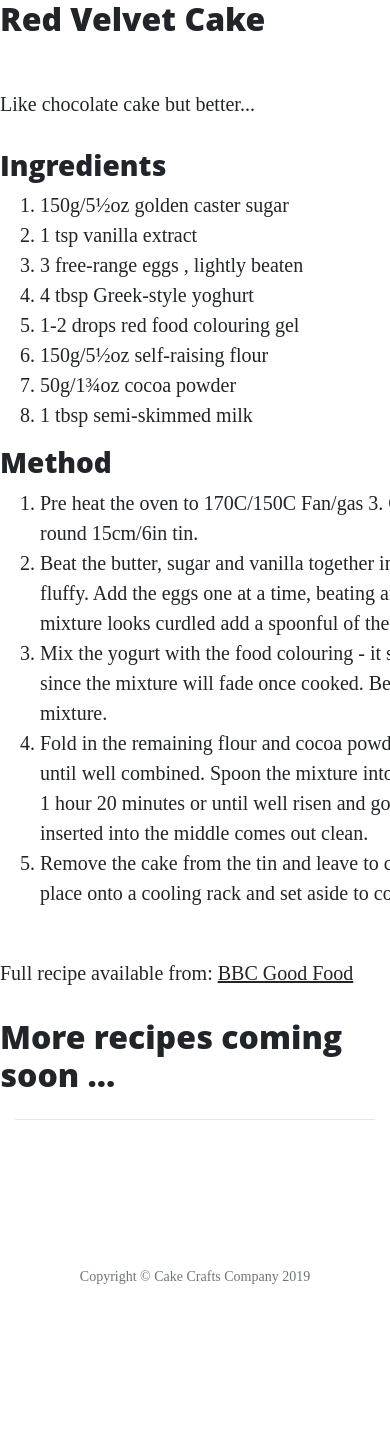
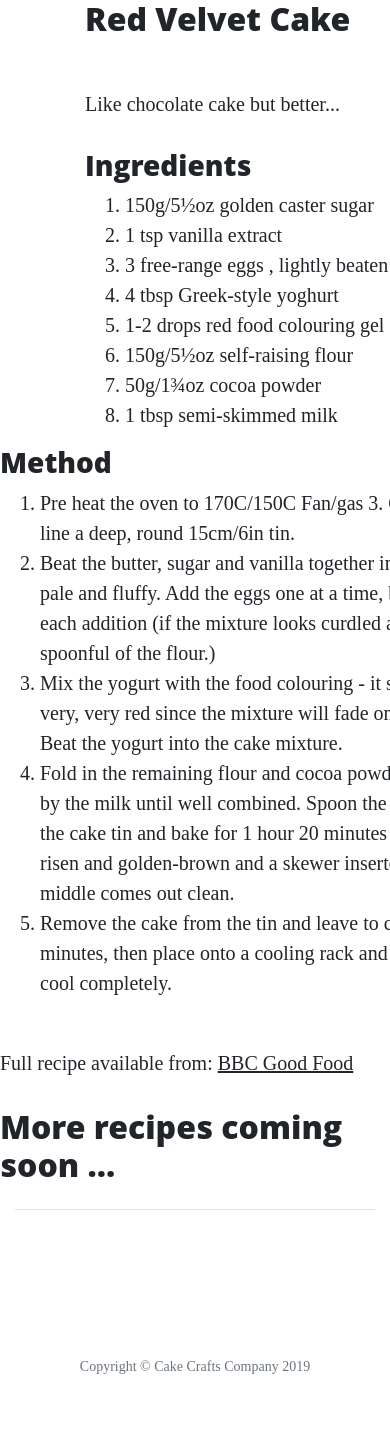
Before and after one commit to kmaaallen/python-flask-blog, a Flask app: page /recipes in a window 390 px wide; the page is wider, and only the part inside the window is pictured. Shown: the part 2990-4432 px from the top of that part. Before the commit the page ends 4274 px from the top of that part, so only its background shows below. Run offline with Flask 2, Linux system fonts and the light colour scheme; some libraries are stand-ins or nearby versions.

Commit message:
fixed image and paragraph styling on recipe page

```diff
--- a/static/css/clean-blog.css
+++ b/static/css/clean-blog.css
@@ -411,10 +411,14 @@
 /* ---- custom styling-----*/
 .cake-img{
   height:300px;
-  width:600px;
+  width:500px;
   margin-top:50px;
 }
 
 p{
   margin-top:50px;
 }
+
+.right-align{
+  padding-left:100px;
+}
--- a/templates/recipes.html
+++ b/templates/recipes.html
@@ -35,7 +35,7 @@
     <div class="col-md-6">
         <img src="{{item["image_source"]}}" class="cake-img"></img>
     </div>
-    <div class="col-md-6">
+    <div class="col-md-6 right-align">
         <h2>{{item["title"]}}</h2>
         <p>{{item["tagline"]}}</p>
         <h3>Ingredients</h3>
```
